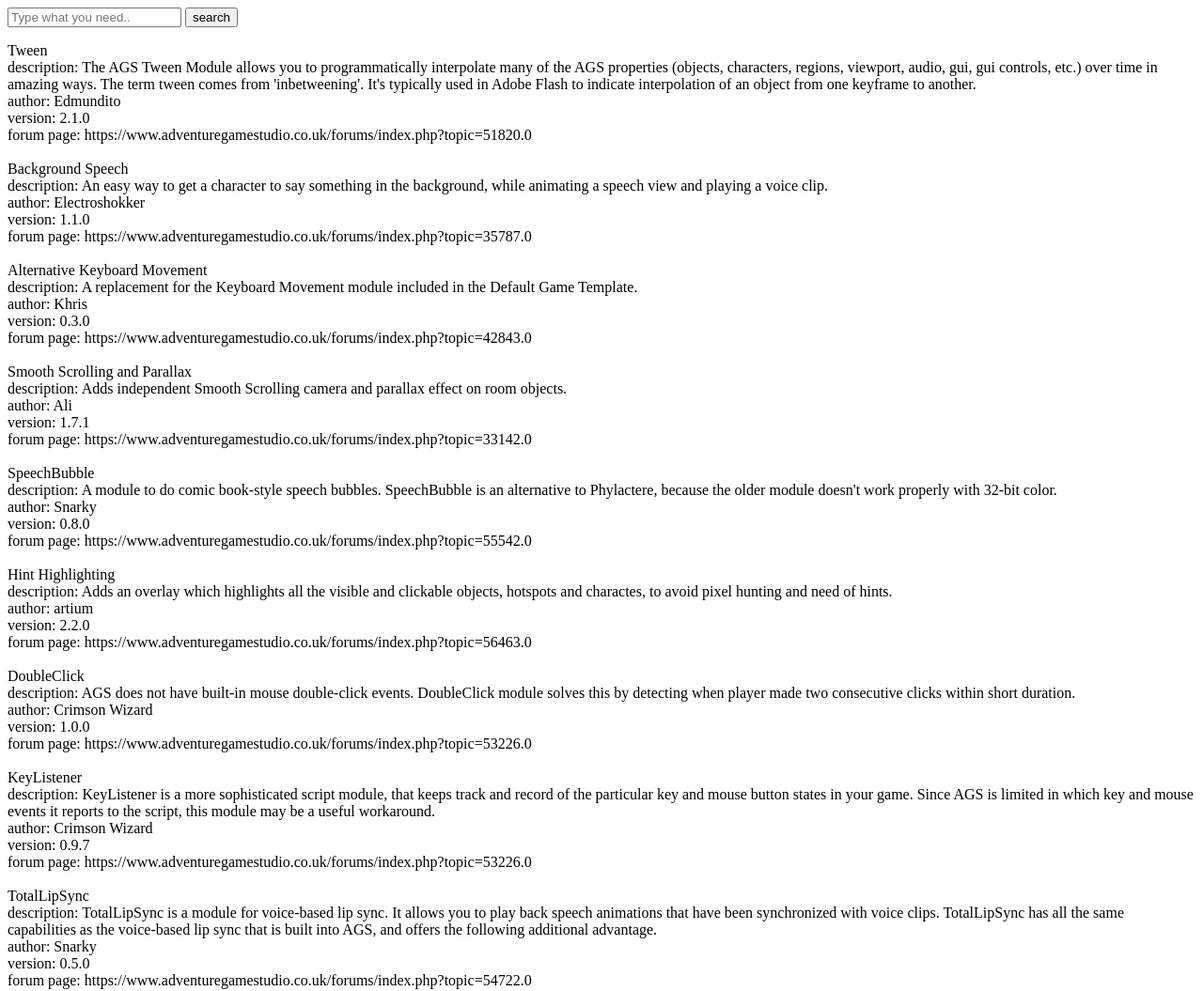
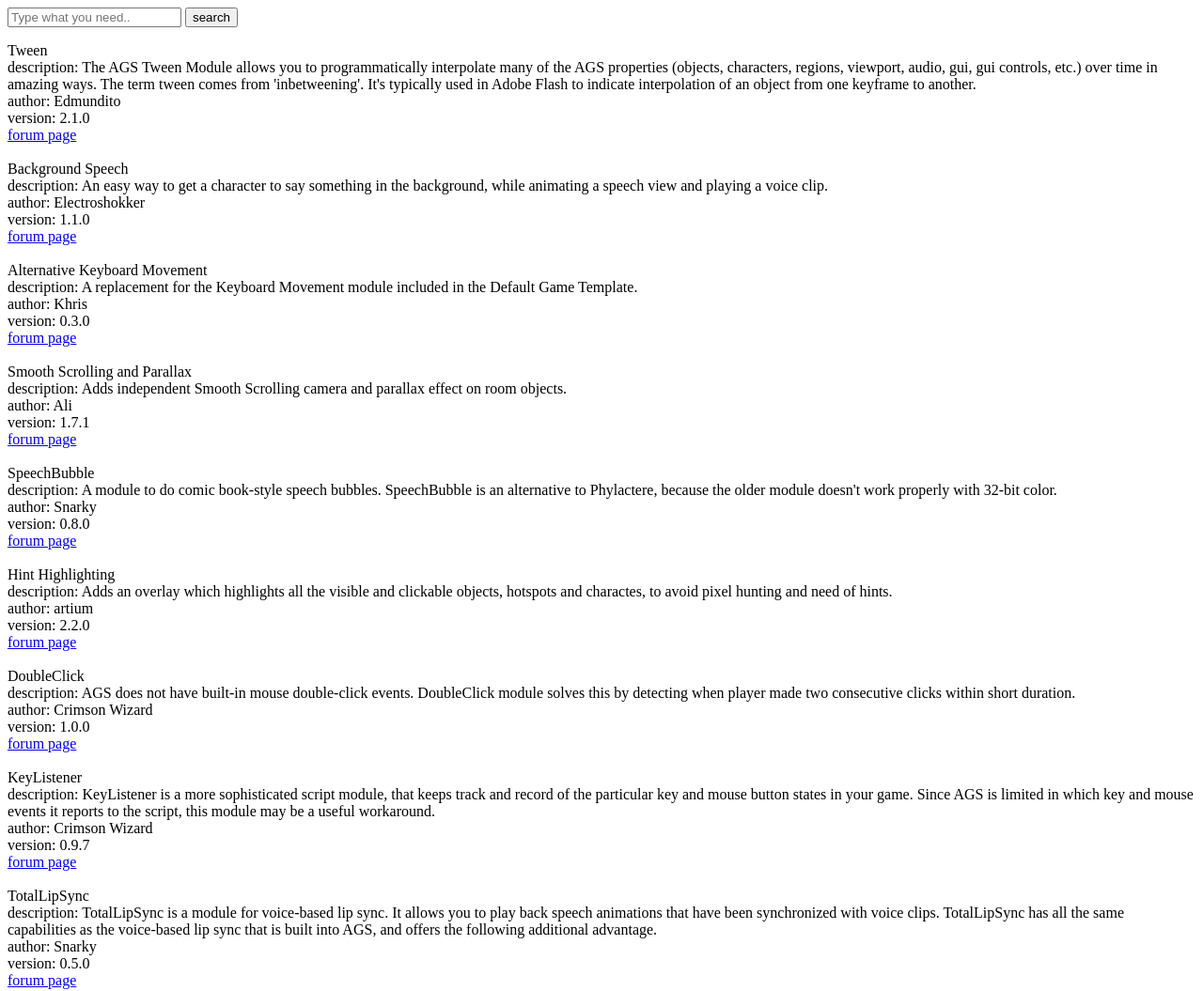
Before and after one commit to ericoporto/agsModuleList, a plain HTML site: page index.html in a window 1280 px wide. Shown: the top 1055 px of the page at 94% size. Drawn offline with Linux system fonts and the light colour scheme.

Commit message:
forum page is a link

```diff
--- a/index.html
+++ b/index.html
@@ -35,7 +35,7 @@
            "description: " + obj.text + "<br>" +
            "author: " + obj.author + "<br>" +
            "version: " + obj.version + "<br>" +
-           "forum page: " + obj.forum + "<br>";
+           "<a href=\""+obj.forum+"\">forum page</a> " + "<br>";
   }
 
   function getAllResults() {
```
